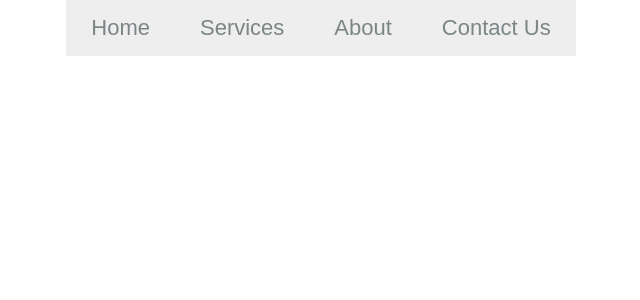
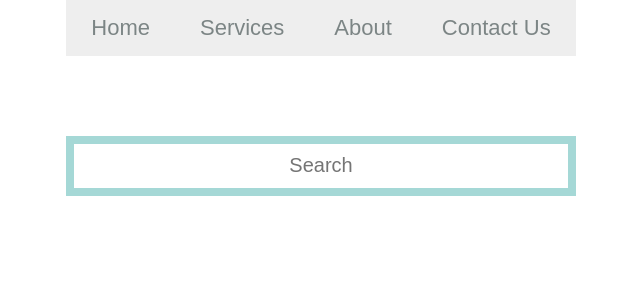
Before and after one commit to nvq23052001/excercise-1-2, a Vue app: page / in a window 1280 px wide. Shown: the top 300 px of the page, without its empty margins (319-959 px from the left). Built offline with nearby package versions, Linux system fonts and the light colour scheme.

Commit message:
feat: :tada: search students

```diff
--- a/src/App.vue
+++ b/src/App.vue
@@ -1,13 +1,16 @@
 <template>
   <menu-list :listMenu="listMenu"></menu-list>
+  <search-student :students="students"></search-student>
 </template>
 
 <script>
 import MenuList from "./components/MenuList.vue";
+import SearchStudent from "./components/students/SearchStudent.vue";
 
 export default {
   components: {
     MenuList,
+    SearchStudent,
   },
   data() {
     return {
@@ -18,10 +21,10 @@ export default {
         { id: 4, name: "Contact Us" },
       ],
       students: [
-        { id: 1, name: "Nguyen Van Quyet" },
-        { id: 2, name: "Tran Van Bo" },
-        { id: 3, name: "Le Van Tai" },
-        { id: 4, name: "Dang Trong Huy" },
+        { id: 1, name: "Nguyen Van Quyet", class: "DT50" },
+        { id: 2, name: "Tran Van Bo", class: "CK18" },
+        { id: 3, name: "Le Van Tai", class: "KD35" },
+        { id: 4, name: "Dang Trong Huy", class: "DT50" },
       ],
     };
   },
--- a/src/components/students/SearchStudent.vue
+++ b/src/components/students/SearchStudent.vue
@@ -1,3 +1,71 @@
 <template>
-  <h2>Search students</h2>
+  <div>
+    <input type="text" placeholder="Search" @change="handleValueSearch" />
+  </div>
+
+  <div>
+    <ul>
+      <students-list :listStudents="listSearchStudents"></students-list>
+    </ul>
+  </div>
 </template>
+
+<script>
+import StudentsList from "./StudentsList.vue";
+export default {
+  components: {
+    StudentsList,
+  },
+  props: ["students"],
+  data() {
+    return {
+      enteredSearch: "",
+      listSearchStudents: [],
+    };
+  },
+  methods: {
+    handleValueSearch(e) {
+      this.listSearchStudents = [];
+      this.enteredSearch = e.target.value;
+      const resultSearch = this.students.forEach((student) => {
+        if (
+          student.name.includes(this.enteredSearch) ||
+          student.class.includes(this.enteredSearch)
+        ) {
+          this.listSearchStudents.push(student);
+        }
+      });
+      console.log(resultSearch);
+    },
+  },
+};
+</script>
+
+<style scoped>
+div {
+  display: flex;
+  justify-content: center;
+  margin-top: 80px;
+}
+input {
+  width: 510px;
+  padding: 5px;
+  height: 60px;
+  border: 8px solid #a5d8d6;
+  font-size: 1.8rem;
+  outline: none;
+  color: #747777;
+}
+
+ul {
+  width: 510px;
+  padding: 5px;
+  height: 60px;
+  list-style: none;
+}
+
+::placeholder {
+  text-align: center;
+  font-size: 2rem;
+}
+</style>
--- a/src/components/students/StudentsList.vue
+++ b/src/components/students/StudentsList.vue
@@ -1,3 +1,27 @@
 <template>
-  <h3>Student List</h3>
+  <li v-for="student in listStudents" :key="student.id">
+    <span>{{ student.name }}</span>
+    <span>{{ student.class }}</span>
+  </li>
 </template>
+<script>
+export default {
+  props: ["listStudents"],
+};
+</script>
+
+<style scoped>
+li {
+  color: #7c8585;
+  font-size: 2.8rem;
+  background-color: #eeeeee;
+  padding: 15px 10px;
+  margin-top: 5px;
+  display: flex;
+}
+
+span {
+  margin-right: 40px;
+  min-width: 150px;
+}
+</style>
```
